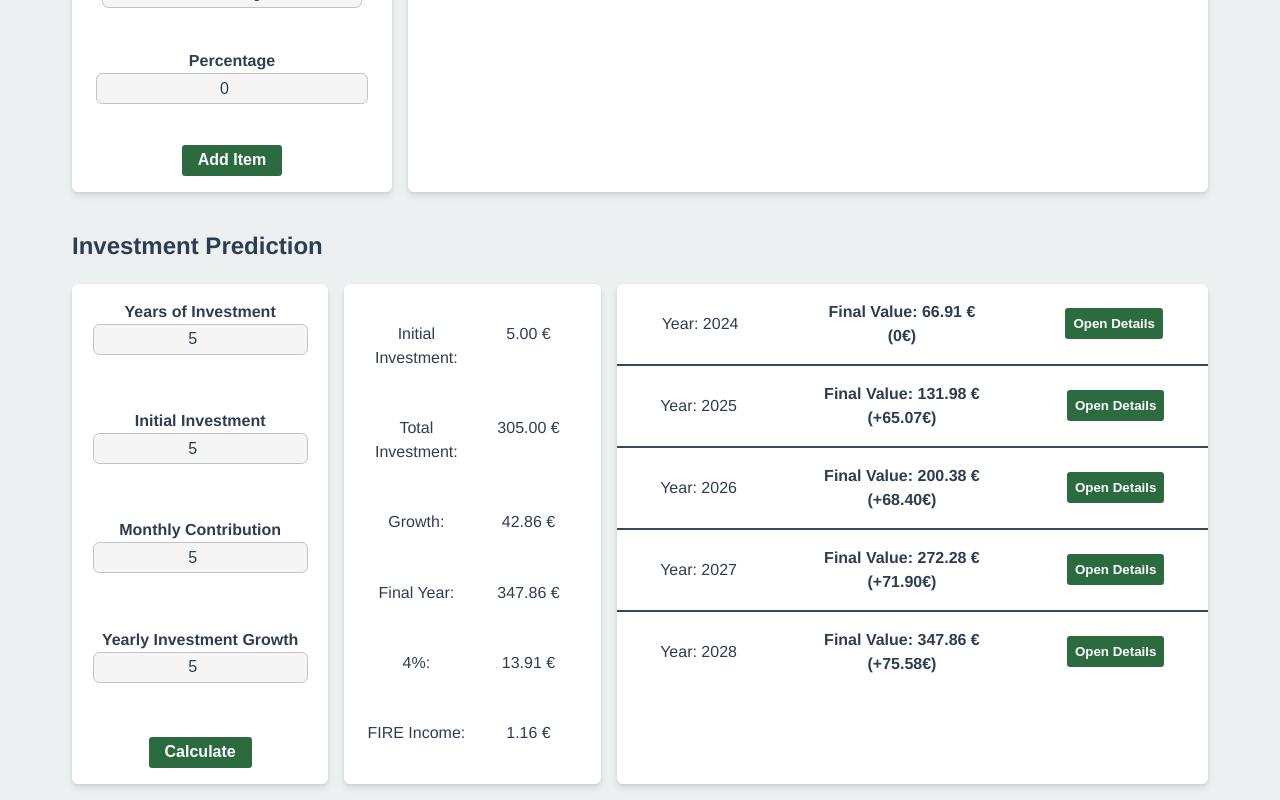
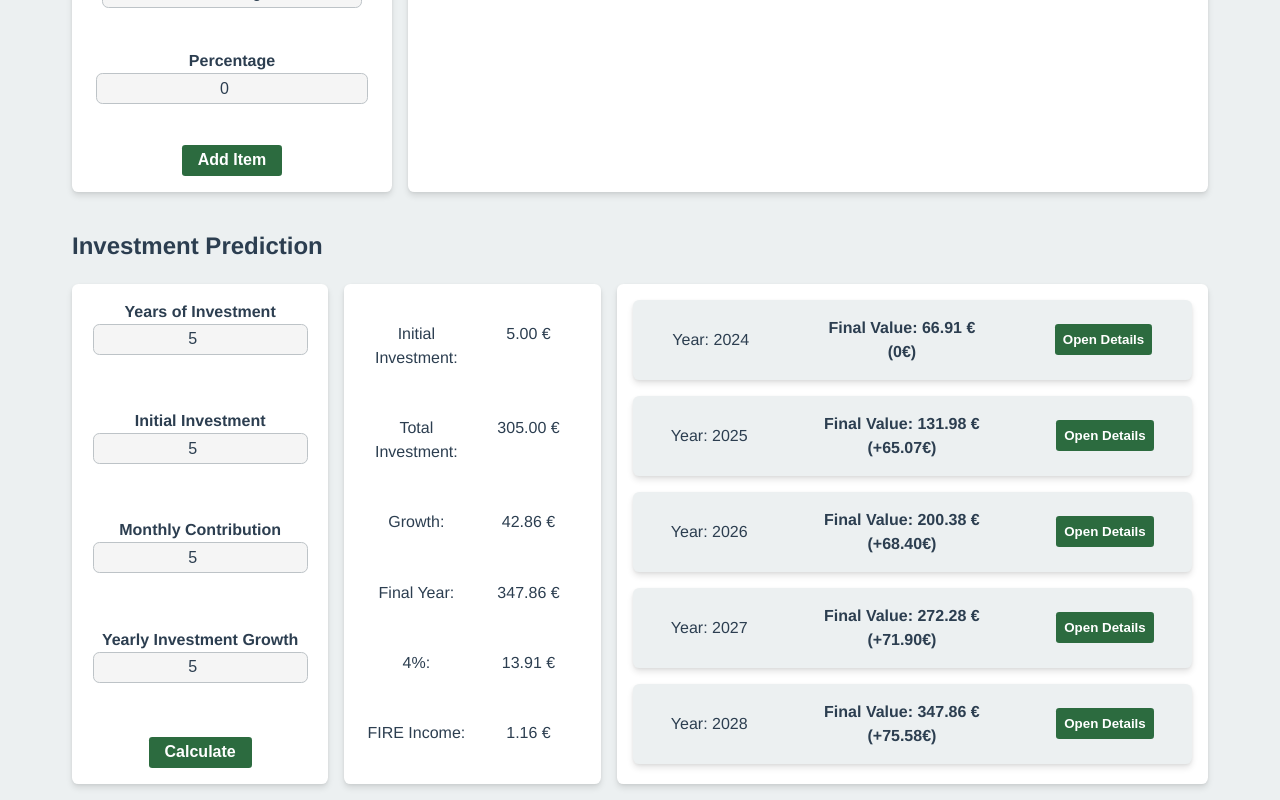
Before and after one commit to andrebarros7201/expense-tracker, a React (Vite) app: page / in a window 1280 px wide. Both pictures are taken after typing "5", "5", "5", "5" into the empty fields and a click on the button "Calculate". Shown: the part 366-1166 px from the top of the page. Built offline with nearby package versions, Linux system fonts and the light colour scheme.

Commit message:
improve investment table display

```diff
--- a/src/components/investmentPrediction/components/investmentPredictionTable/investmentPredictionTable.module.scss
+++ b/src/components/investmentPrediction/components/investmentPredictionTable/investmentPredictionTable.module.scss
@@ -7,4 +7,9 @@
   background-color: white;
   border-radius: 0.4rem;
   box-shadow: $box-shadow;
+  padding: 1rem;
+  gap: 1rem;
+  display: flex;
+  flex-direction: column;
+  box-sizing: border-box;
 }
--- a/src/components/investmentPrediction/components/investmentPredictionTableItem/InvestmentPredictionTableItem.module.scss
+++ b/src/components/investmentPrediction/components/investmentPredictionTableItem/InvestmentPredictionTableItem.module.scss
@@ -1,7 +1,9 @@
 @import "../../../../styles/colors";
 
-.table__item:not(:first-child) {
-  border-top: 2px solid $color-border-dark;
+.table__item {
+  background-color: $color-background-light;
+  border-radius: 0.4rem;
+  box-shadow: $box-shadow;
 }
 
 .table__item-info {
```
